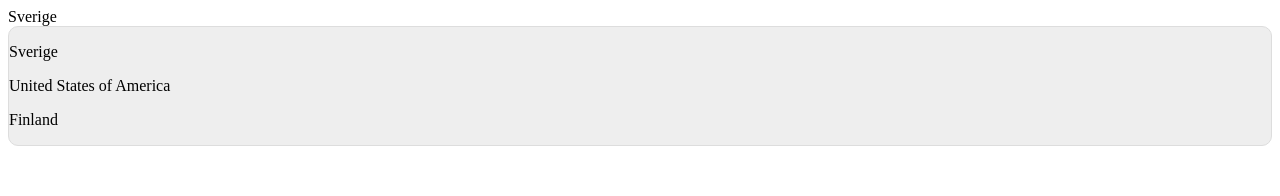
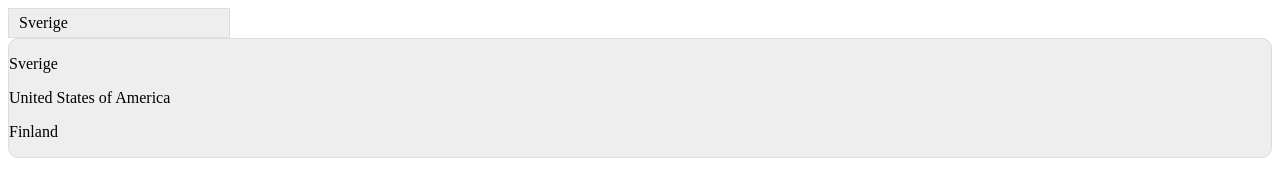
Before and after one commit to marlun/jquery-megadropdown, a plain HTML site: page examples/index.html in a window 1280 px wide. Both pictures are taken after a click on the element "Sverige". Drawn offline with nearby package versions, Linux system fonts and the light colour scheme.

Commit message:
Changed into using the module pattern.
I'm not sure if this is what we want but lets try it and see if it feels
good.

```diff
--- a/examples/index.html
+++ b/examples/index.html
@@ -9,6 +9,7 @@
 	<script src="index.js" type="text/javascript"></script>
 	<style type="text/css" media="screen">
 		.megadd-list { background: #eee; border: 1px solid #ddd; border-radius: 10px; }
+		.megadd-select { padding: 5px 10px; background: #eee; border: 1px solid #ddd; width: 200px; }
 	</style>
 </head>
 <body>
--- a/jquery.megadropdown.js
+++ b/jquery.megadropdown.js
@@ -1,54 +1,99 @@
+var MegaDropDown = (function ($) {
+	var pub = {};
+	var selectElement;
+	var megaddSelectBox;
+	var items = [];
+
+	//
+	// SelectBox
+	//
+
+	function buildSelectBox() {
+		var selected = getOriginalSelected();
+		var control = $('<div>');
+		control.html(selected.text);
+		control.addClass('megadd-select');
+		control.bind('click.megaDropDown', selectBoxClickHandler);
+
+		return control;
+	}
+
+	function selectBoxClickHandler(e) {
+		var listview = buildListView();
+		megaddSelectBox.after(listview);
+	}
+
+	function listViewItemClickHandler(e) {
+		console.log("Clicked element value: " + $(this).data('value'));
+		// 6.1 Set the correct values on the original select
+		//var selectElement = $(this).closest('select');
+		//selectElement.val($(this).data('value'));
+		// 6.2 Update MegaDropDown control to show the selected value
+		//var megaDropDownSelect = $(this).closest('.megaadd-select');
+		//megaDropDownSelect.html($(this).html());
+	}
+
+	//
+	// Listview
+	//
+
+	function buildListView() {
+		var control = $('<div>');
+		control.addClass('megadd-list');
+
+
+		for (var i = 0; i < items.length; i++) {
+			var item = $('<p>');
+			item.html(items[i].text);
+			item.data('value', items[i].key);
+			item.bind('click.megaDropDown', listViewItemClickHandler);
+			control.append(item);
+		}
+
+		return control;
+	}
+
+	//
+	// General functions
+	//
+
+	function getOriginalItems() {
+		var elements = selectElement.find('option');
+
+		elements.each(function (idx, element) {
+			items.push({'text' : $(element).html(), 'key' : $(element).val()});
+		});
+	}
+
+	function getOriginalSelected() {
+		var selected = selectElement.find("option[value='" + selectElement.val() + "']:first");
+		return {'text' : selected.html(), 'key' : selected.val()};
+	}
+
+	//
+	// Public methods
+	//
+
+	pub.show = function () {
+		megaddSelectBox = buildSelectBox();
+		selectElement.after(megaddSelectBox);
+	};
+
+	pub.init = function (element) {
+		// Save the original select element for later use
+		selectElement = element;
+		selectElement.hide();
+		getOriginalItems();
+	};
+
+	return pub;
+}(jQuery));
+
 (function($) {
 	$.fn.megaDropDown = function() {
-
 		return this.each(function() {
-
-			var $this = $(this);
-			var selectElement = $this;
-			var value = $this.val();
-			var selected = $this.find("option[value='" + value + "']:first");
-			var optionElements = $this.find("option");
-
-			// 1. Hide the old HTML control
-			$this.hide();
-
-			// 2. Show our control's HTML
-			var control = $('<div>' + selected.html() + '</div>');
-			control.addClass('megadd-select');
-			$this.after(control);
-
-			// 3. Connect namespaced click event on our control
-			// 4. On click: Show the MegaDropDown list
-			control.bind("click.megaDropDown", function () {
-				console.log("marlun clicked the control");
-
-				var view = $('<div>');
-				view.addClass('megadd-list');
-
-				// Add all of the select options as items in the list
-				optionElements.each(function (idx, optionElement) {
-					var item = $('<p>');
-					item.html($(optionElement).html());
-					item.data('value', $(optionElement).val());
-
-					// 5. Connect events to the items in the list
-					item.bind('click.megaDropDown', function () {
-						console.log("Clicked element value: " + $(this).data('value'));
-						// 6. On click event
-						// 6.1 Set the correct values on the original select
-						var selectElement = $(this).closest('select');
-						selectElement.val($(this).data('value'));
-						// 6.2 Update MegaDropDown control to show the selected value
-						var megaDropDownSelect = $(this).closest('.megaadd-select');
-						megaDropDownSelect.html($(this).html());
-					});
-
-					view.append(item);
-				});
-
-				// Show the list after the dropdown control
-				$(this).after(view);
-			});
+			MegaDropDown.init($(this));
+			MegaDropDown.show();
 		});
 	};
-})( jQuery );
+})(jQuery);
```
